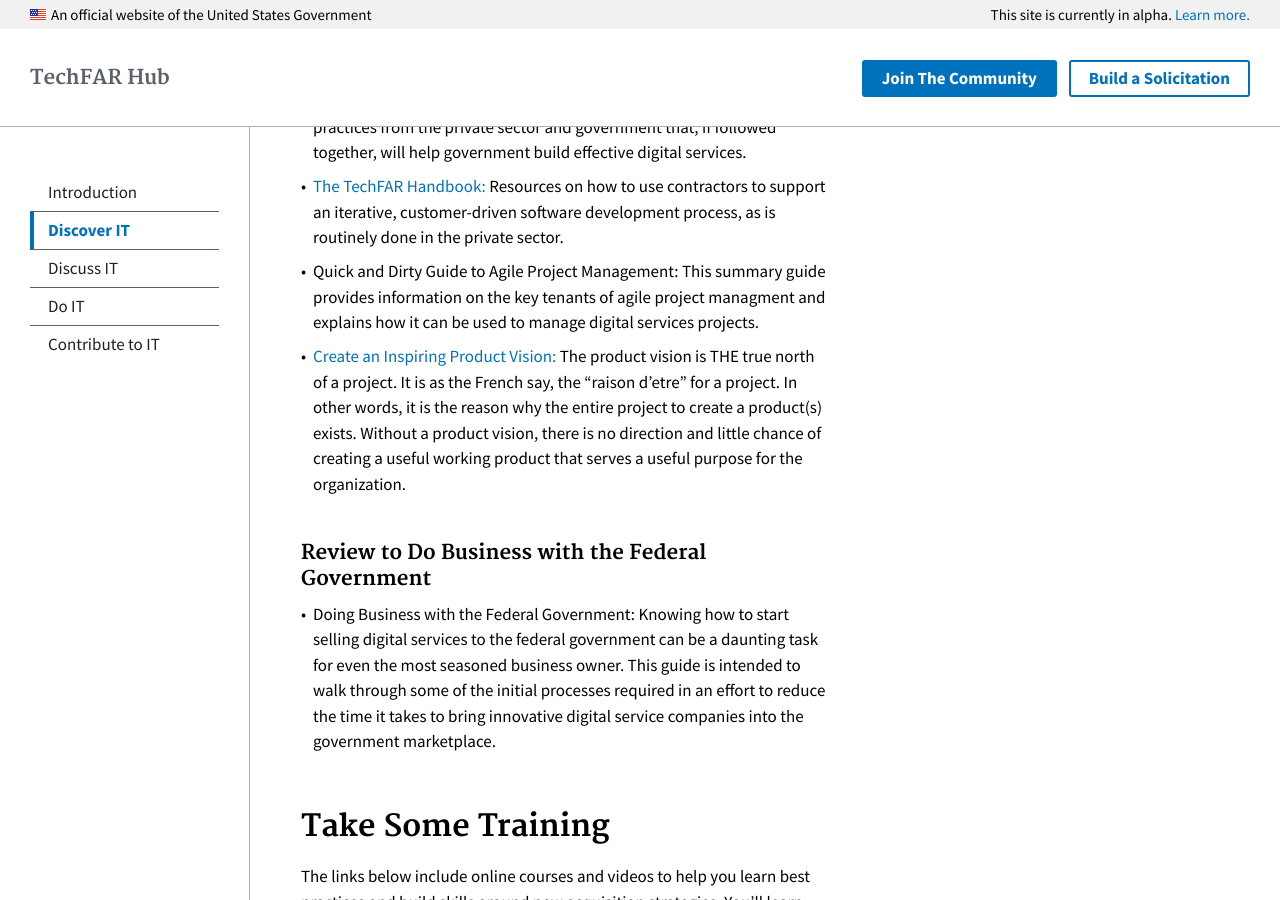
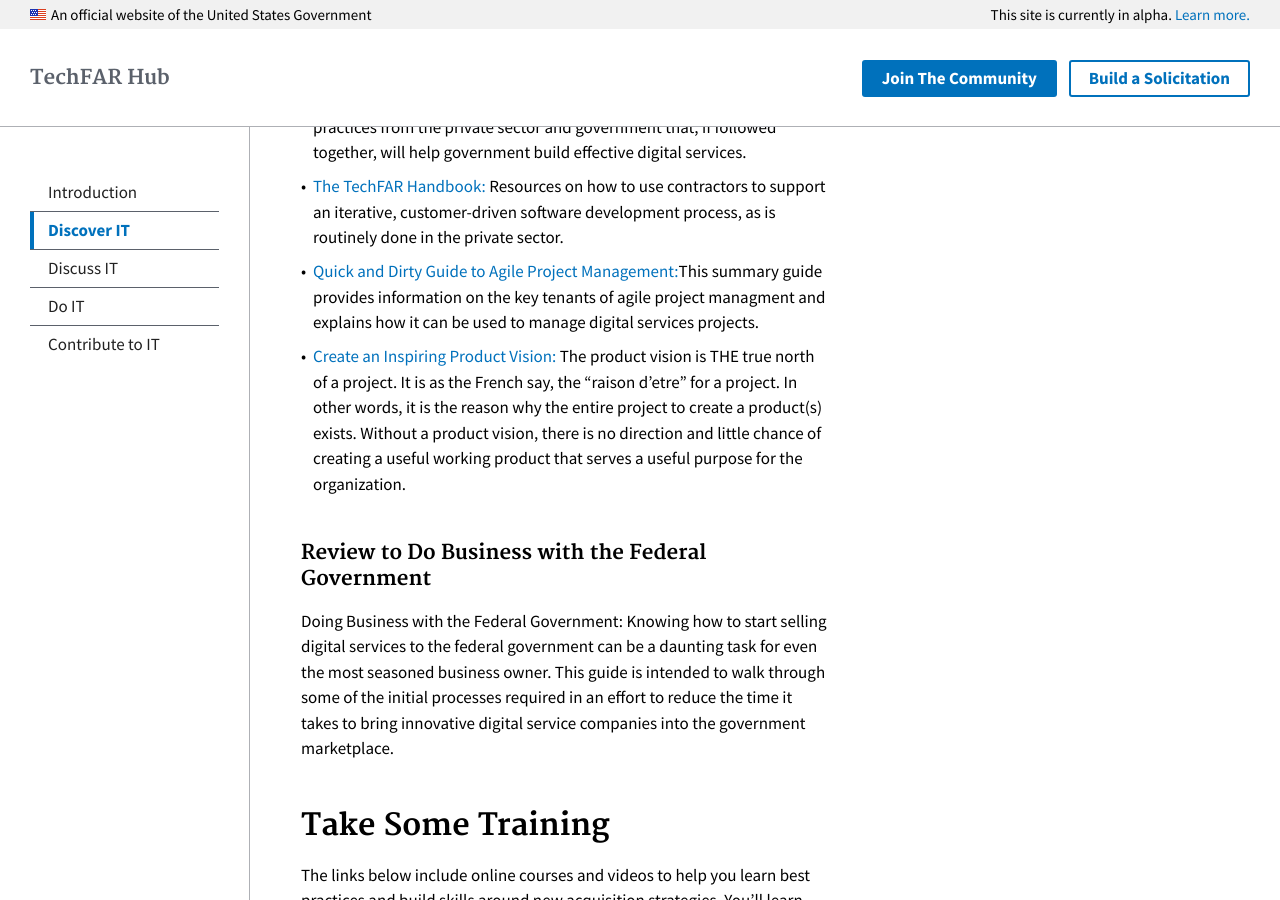
Before and after one commit to usds/techfar-hub, a Jekyll site: the page built from _topics/1_discover-it.md, in a window 1280 px wide and 900 px high, scrolled down 363 px. Built offline with Jekyll 4.4.1, drawn with Linux system fonts in a browser that asks for light colours; some of the changed lines change nothing that is shown.

Commit message:
Corrected code for new material

```diff
--- a/_topics/1_discover-it.md
+++ b/_topics/1_discover-it.md
@@ -12,11 +12,11 @@
 
 - [The Digital Services Playbook:](https://playbook.cio.gov){:target="_blank"} 13 key “plays” drawn from successful practices from the private sector and government that, if followed together, will help government build effective digital services.
 - [The TechFAR Handbook:](https://playbook.cio.gov/techFAR){:target="_blank"} Resources on how to use contractors to support an iterative, customer-driven software development process, as is routinely done in the private sector.
-- Quick and Dirty Guide to Agile Project Management: This summary guide provides information on the key tenants of agile project managment and explains how it can be used to manage digital services projects.
-- [Create an Inspiring Product Vision:](https://techfarhub.cio.gov/assets/files/ CreateAnInspritingProductVisionF.pdf){:target="_blank"} The product vision is THE true north of a project. It is as the French say, the “raison d’etre” for a project. In other words, it is the reason why the entire project to create a product(s) exists. Without a product vision, there is no direction and little chance of creating a useful working product that serves a useful purpose for the organization.
+- [Quick and Dirty Guide to Agile Project Management:](https://){:target="_blank"}This summary guide provides information on the key tenants of agile project managment and explains how it can be used to manage digital services projects.
+- [Create an Inspiring Product Vision:](https://techfarhub.cio.gov/assets/files/CreateAnInspritingProductVisionF.pdf){:target="_blank"} The product vision is THE true north of a project. It is as the French say, the “raison d’etre” for a project. In other words, it is the reason why the entire project to create a product(s) exists. Without a product vision, there is no direction and little chance of creating a useful working product that serves a useful purpose for the organization.
 
 ### Review to Do Business with the Federal Government
-- Doing Business with the Federal Government: Knowing how to start selling digital services to the federal government can be a daunting task for even the most seasoned business owner. This guide is intended to walk through some of the initial processes required in an effort to reduce the time it takes to bring innovative digital service companies into the government marketplace.
+Doing Business with the Federal Government: Knowing how to start selling digital services to the federal government can be a daunting task for even the most seasoned business owner. This guide is intended to walk through some of the initial processes required in an effort to reduce the time it takes to bring innovative digital service companies into the government marketplace.
 
 
 ## Take Some Training
```
